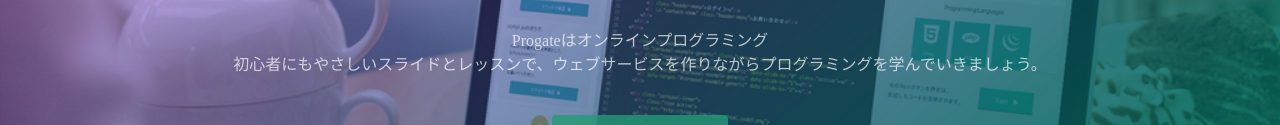
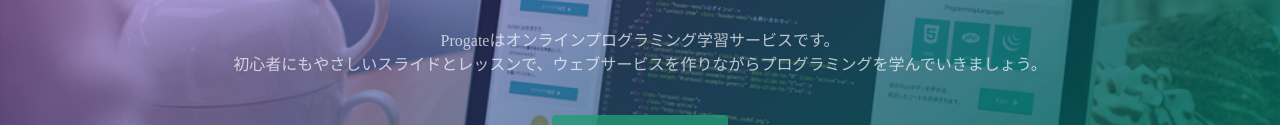
Before and after one commit to peataro/peataro.github.io, a plain HTML site: page index.html in a window 1280 px wide. Shown: the part 317-442 px from the top of the page. Drawn offline with Linux system fonts and the light colour scheme.

Commit message:
Update index.html

```diff
--- a/index.html
+++ b/index.html
@@ -24,7 +24,7 @@
   <div class="top-wrapper">
     <div class="container">
       <h1>LEARN TO CODE.<br>LEARN TO BE CREATIVE.</h1>
-      <p>Progateはオンラインプログラミング<br>初心者にもやさしいスライドとレッスンで、ウェブサービスを作りながらプログラミングを学んでいきましょう。</p>
+      <p>Progateはオンラインプログラミング学習サービスです。<br>初心者にもやさしいスライドとレッスンで、ウェブサービスを作りながらプログラミングを学んでいきましょう。</p>
       <div class="btn-wrapper">
         <a href="#" class="btn signup">新規登録はこちら</a>
         <p>or</p>
```
